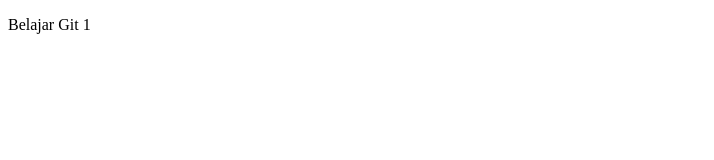
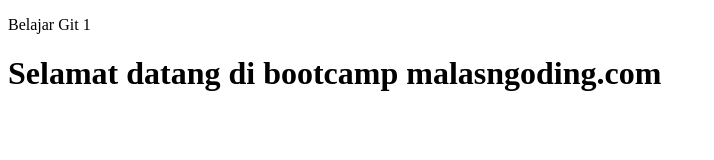
Before and after one commit to fathurrhmnsyh/belajar-js, a plain HTML site: page index.html in a window 1280 px wide. Shown: the whole page, without its empty margins (0-714 px from the left). Drawn offline with Linux system fonts and the light colour scheme.

Commit message:
ubah html

```diff
--- a/index.html
+++ b/index.html
@@ -5,5 +5,7 @@
 </head>
 <body>
 		<p>	Belajar Git 1</p>
+
+		<h1>Selamat datang di bootcamp malasngoding.com</h1>
 </body>
 </html>
```
